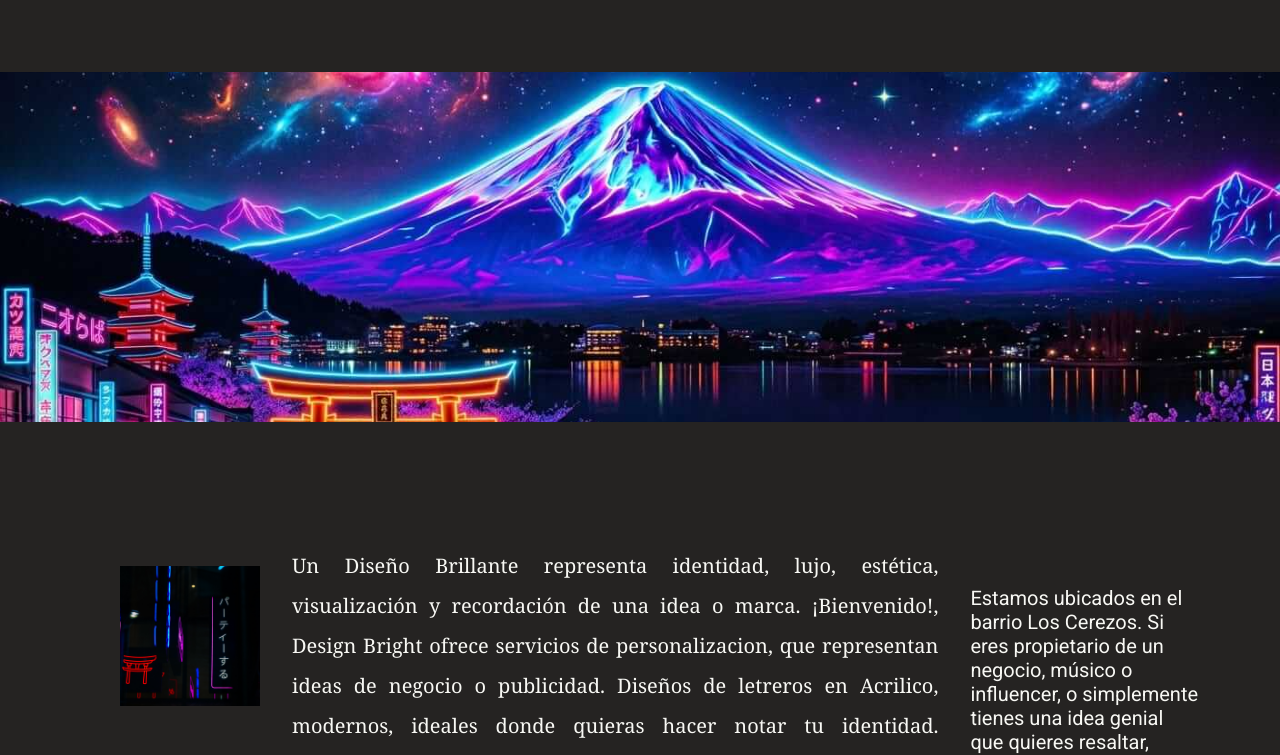
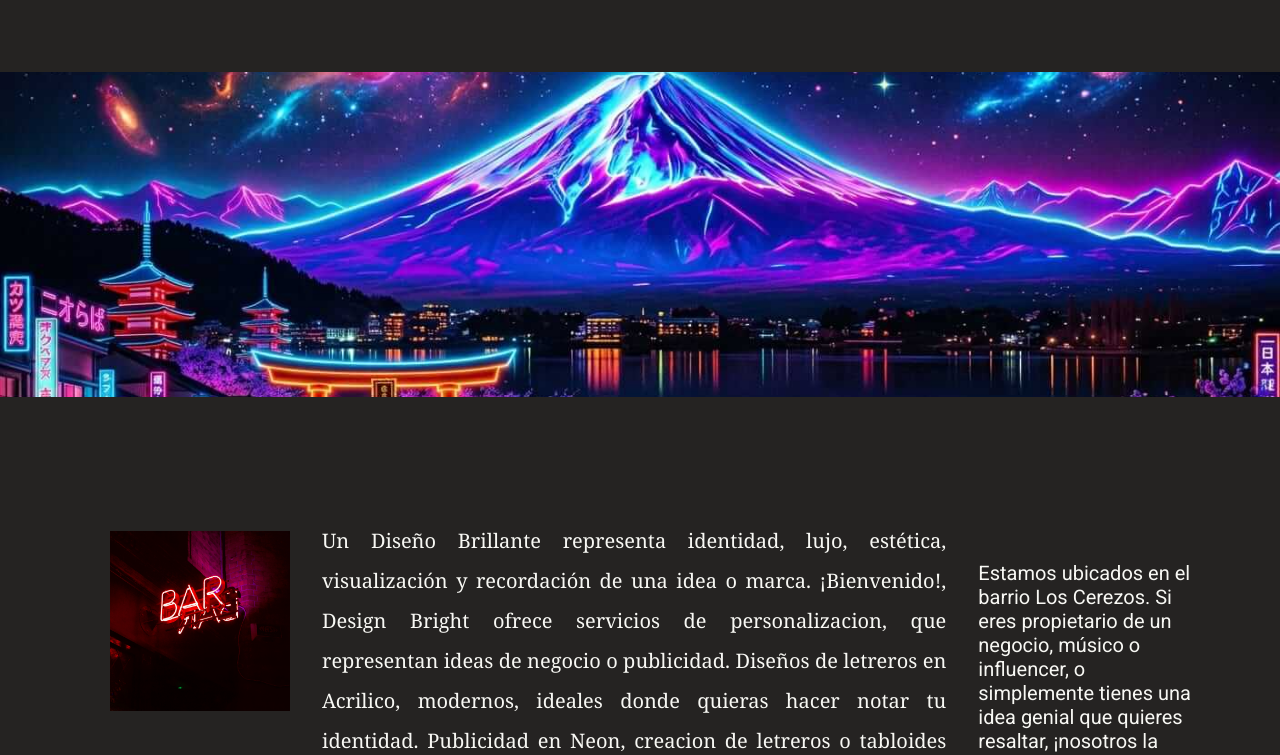
Before and after one commit to SandrBarrios53/proyecto-web-f2, a plain HTML site: page index.html in a window 1280 px wide. Shown: the part 229-984 px from the top of the page. Drawn offline with Linux system fonts and the light colour scheme.

Commit message:
slider automatico con setInterval

```diff
--- a/css/styles.css
+++ b/css/styles.css
@@ -61,24 +61,31 @@ header div {
 .banner_home{
     width: 100%;
     object-fit: cover;
-    height: 350px;
+    height: 325px;
     margin-bottom: 20px;
 }
 
 .galeria{
     display: flex;
-     width: 140px;
+     width: 180px;
     flex-direction: column;
-    gap: 50px;
-    margin: 20px;
+    gap: 25px;
+    margin: 15px;
 }
 
 .galeria img {
-    width: 140px;
+    width: 180px;
     height: 10%;
     aspect-ratio: 1/1;
     object-fit: cover;
-    margin: 20px;
+    margin: 15px;
+}
+
+.slide {
+    width: 100%;
+    max-width: 400px;
+    aspect-ratio: 1/1;
+    object-fit: cover;
 }
 
 .pharagraph1{
--- a/index.html
+++ b/index.html
@@ -41,9 +41,9 @@
 
   <div class="contenido">
     <div class="galeria">
-        <img src="images/home/1.jpg" alt="letrero neon 1">
-        <img src="images/home/2.jpg" alt="letrero neon 2">
-        <img src="images/home/3.jpg" alt="letrero neon 3">
+        <img src="images/home/1.jpg" alt="letrero neon 1" class="slide">
+        <img src="images/home/2.jpg" alt="letrero neon 2" class="slide oculto">
+        <img src="images/home/3.jpg" alt="letrero neon 3" class="slide oculto">
     </div>
 
     <p class="pharagraph1">Un Diseño Brillante representa identidad, lujo, estética, visualización y recordación de una idea o marca.
--- a/js/script.js
+++ b/js/script.js
@@ -1,4 +1,7 @@
+//prueba de coneccion a la consola//
 console.log("JSconectado");
+
+//Saludo de Bienvenida y hora//
 const date= new Date();
 const hour= date.getHours();
 let greeting;
@@ -9,6 +12,7 @@ if(hour<12){
 }else if (hour>=18 && hour < 24){
     greeting="Buenas Noches";}
 
+// creación de los menus desplegables en Galery y about-us, mouseover y mouseout//
 const titulo = document.getElementById("greeting");
 titulo.textContent = greeting + ", es un gusto saludarle";
 
@@ -30,3 +34,13 @@ menuAboutus.addEventListener("mouseover", function(){
 menuAboutus.addEventListener("mouseout", function(){
     submenuAboutus.classList.add("oculto")
 });
+
+// creacion de slides pagina inicio//
+const slides = document.querySelectorAll(".slide");
+let actual = 0;
+function mostrarSiguiente(){
+    slides[actual].classList.add("oculto");
+    actual=(actual+1) % slides.length;
+    slides[actual].classList.remove("oculto");
+}
+setInterval(mostrarSiguiente, 3000);
```
